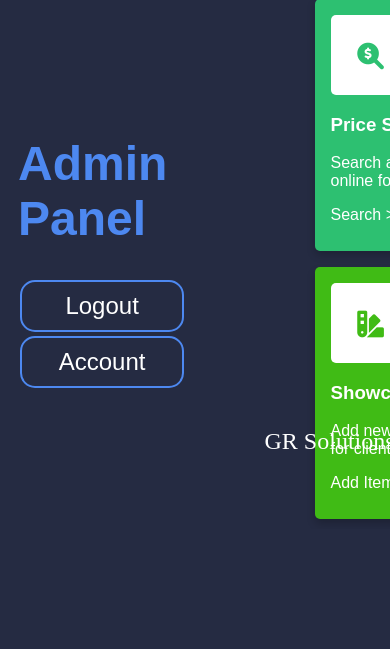
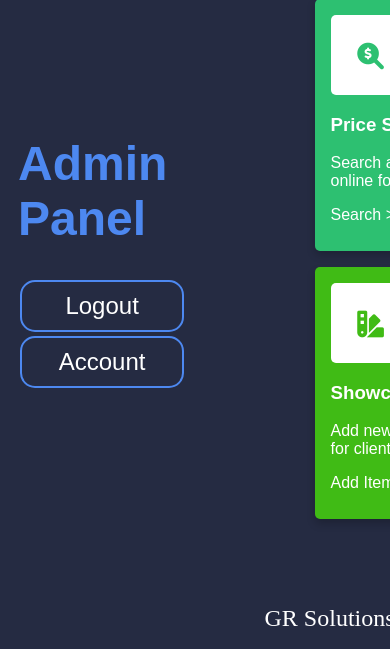
Before and after one commit to BenSisk/Teamwork-and-Professionalism, a Django app: template uniProject/uniProject/templates/admin.html in a window 390 px wide; the page is wider, and only the part inside the window is pictured. Shown: the part 383-1032 px from the top of that part. Before the commit the page ends 902 px from the top of that part, so only its background shows below. Run offline with Django 3.2, Linux system fonts and the light colour scheme; the template is opened without the code that fills it, so the values that code supplies are empty.

Commit message:
Fix heigh issues on smaller screens

```diff
--- a/uniProject/uniProject/static/css/styles.css
+++ b/uniProject/uniProject/static/css/styles.css
@@ -290,7 +290,7 @@ h1, h2 {
                         "main" auto
                         "footer" auto;
 
-                grid-template-rows: auto auto 43vh auto;
+                grid-template-rows: auto auto auto auto;
         }
 
 	ul {
```
